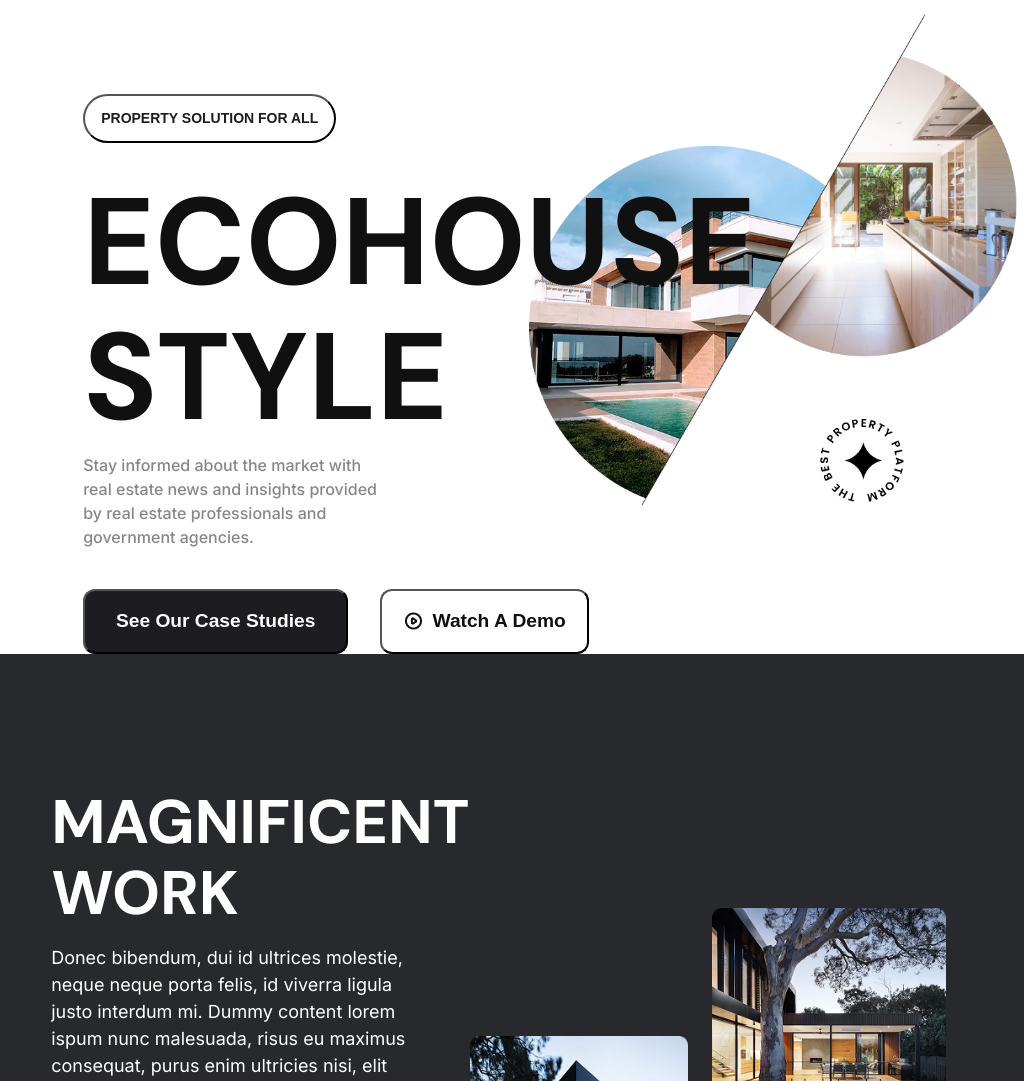
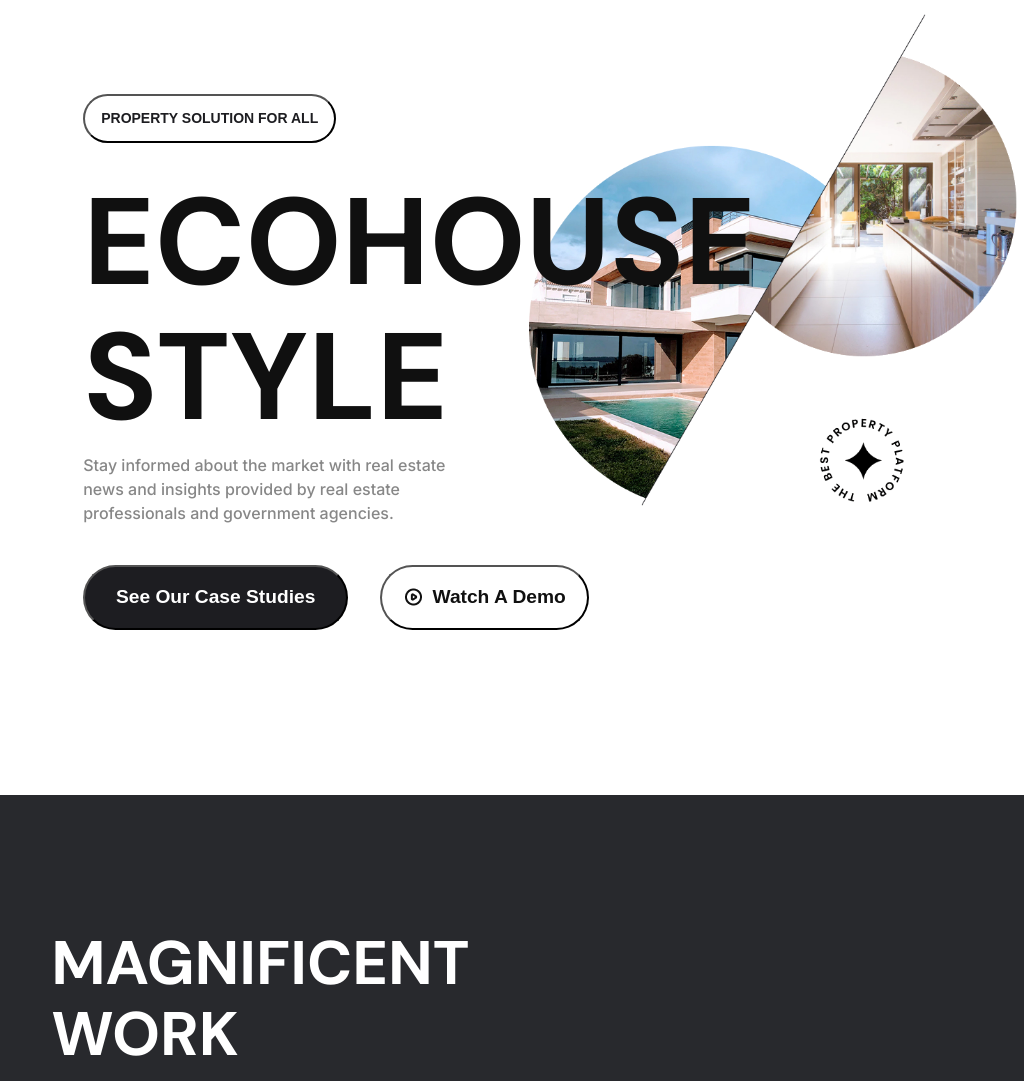
Before and after one commit to Dudazabel/AtividadeAvaliativa, a plain HTML site: page index.html in a window 1024 px wide. Shown: the part 95-1176 px from the top of the page. Drawn offline with Linux system fonts and the light colour scheme.

Commit message:
MZ fix: arruma erros no CSS

```diff
--- a/style.css
+++ b/style.css
@@ -86,7 +86,7 @@ header{
 
 .botaoCasoEstudo button{
     padding: clamp(1rem, 4vw, 1.25rem) clamp(2rem, 5vw, 2.5rem);
-    border-radius: clamp(0.375rem, 3vw, 0.75rem);
+    border-radius: 6.75rem;
     font-weight: 600;
     font-size: clamp(1rem, 4vw, 1.2rem);
     color: #FFF;
@@ -102,7 +102,7 @@ header{
 .botaoVerVideo button{
     display: flex;
     padding: clamp(1rem, 3vw, 1.25rem) clamp(1.84rem, 5vw, 2rem);
-    border-radius: clamp(0.375rem, 3vw, 0.75rem);
+    border-radius: 6.75rem;
     background-color: #FFF;
     color: #101010;
     font-weight: 600;
@@ -384,7 +384,6 @@ header{
     height: clamp(0.38px, 1vw, 0.375rem);
     background-color:#101010;
     width: clamp(7.0625rem, 15vw, 9rem);
-    height: 0.375rem;
     border-radius: 0.375rem;
 }
 
@@ -392,7 +391,6 @@ header{
     height: clamp(0.38px, 1vw, 0.375rem);
     background-color: #F2F4FC;
     width: clamp(17.3125rem, 25vw, 20rem);
-    height: 0.375rem;
     border-radius: 0.375rem;
 }
 
@@ -1153,8 +1151,28 @@ footer{
 
     }
 
-    @media (min-width: 600px) and (max-width: 800px) {
+    @media (min-width: 1024px) and (max-width: 1350px){
+        .botaoVerVideo{
+            margin-bottom: 10.31rem;
+        }
     }
 
-    @media (min-width: 800px) and (max-width: 1024px) {
+    @media (min-width: 700px) and (max-width: 1024px) {
+
+        .conteudoIntroducao p{
+            max-width: 50%;
+        }
+
+        .cabecalhoProjetos p{
+            max-width: 50%;
+        }
+
+        .cabecalhoInterior p{
+            max-width: 50%;
+        }
+
+        .quartaFrase{
+            max-width: 50%;
+        }
+
     }
```
